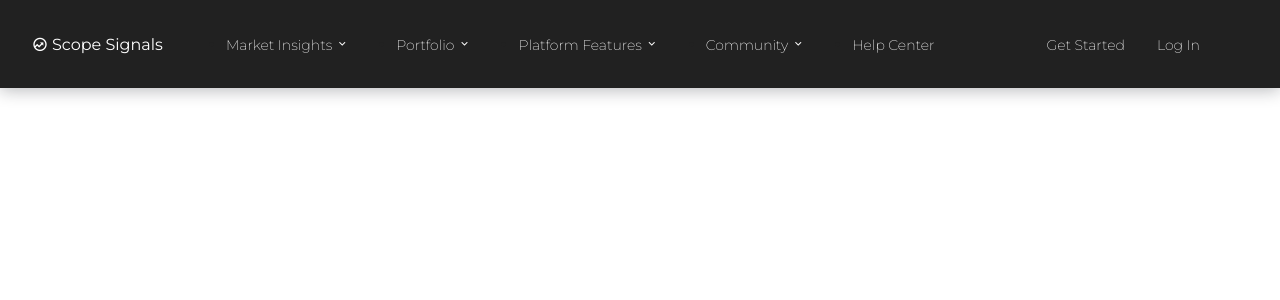
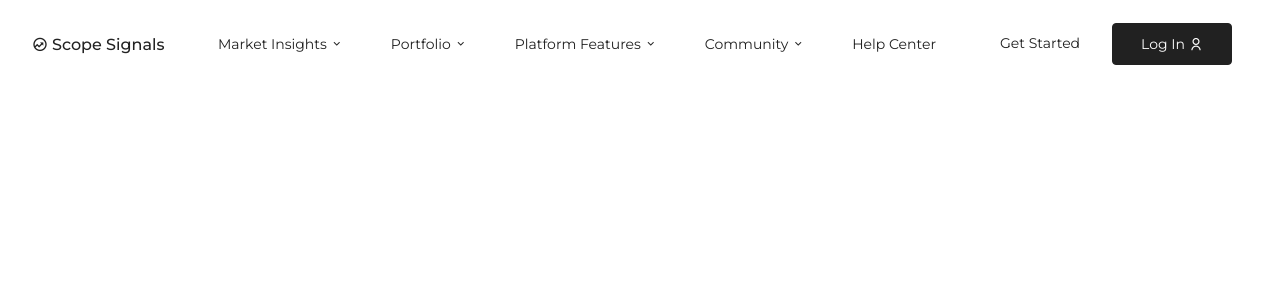
Before and after one commit to AnyegaAlex/SignalScopeLimited, a Django app: page /landing_page/ in a window 1280 px wide. Shown: the top 300 px of the page. Run offline with Django 5.2, Linux system fonts and the light colour scheme; some libraries are stand-ins or nearby versions; some web fonts are replaced.

Commit message:
styled the nav cta buttons

```diff
--- a/landing_page/static/landing_page/css/landing_page.css
+++ b/landing_page/static/landing_page/css/landing_page.css
@@ -1,6 +1,6 @@
 *{
+  padding: 0;
   margin: 0;
-    padding: 0;
   box-sizing: border-box;
   font-family: "Montserrat", system-ui;
   scroll-behavior: smooth;
@@ -9,6 +9,7 @@
 body{
   background-color: var(--white);
   color: var(--beautiful-grey);
+  z-index: 1000;
 }
 
 :root{
@@ -38,6 +39,7 @@ body{
   --white:#fff;
   --darker-white:hsla(0, 0%, 100%, 0.404);
   --header-height:3.5rem;
+  --pink: #ff90e8;
 
 }
 
@@ -80,8 +82,8 @@ body{
   top: 0;
   left: 0;
   width: 100%;
-    background-color: var(--beautiful-grey);
-    box-shadow: 0 2px 16px hsla(220, 32%, 8%, .3);
+  /*background-color: var(--beautiful-grey);*/
+  /*box-shadow: 0 2px 16px hsla(220, 32%, 8%, .3);*/
   z-index: 100;
   display: flex;
   justify-content: space-between;
@@ -98,11 +100,11 @@ body{
 }
 
 .nav__logo {
-    color: var(--white);
+  color: var(--beautiful-grey);
   display: flex;
   align-items: center;
   column-gap: .25rem;
-    font-weight: 400;
+  font-weight: 500;
   margin-left: 2rem;
   text-decoration: none;
 }
@@ -151,52 +153,31 @@ body{
 
 .nav__menu{
   flex: -1;
-      margin-right: 5rem;
+  margin-right: 3rem;
   /*margin-left: 5rem;*/
   align-items: center;
-  }
-
-
-  /* Navigation for mobile devices */
-  @media screen and (max-width: 1118px) {
-    .nav__menu {
-      position: absolute;
-      left: 0;
-      top: 2.5rem;
-      width: 100%;
-      height: calc(100vh - 3.5rem);
-      overflow: auto;
-      pointer-events: none;
-      opacity: 0;
-      transition: top .7s, opacity .3s;
-      flex: 1; /*Take up remaining space */
-      text-align: center; /* Center the dropdowns */
-    }
-    .nav__menu::-webkit-scrollbar {
-      width: 0;
-    }
-
-    .nav__list {
-      background-color: var(--beautiful-grey);
-      padding-top: 1rem;
-      align-self: start;
-    }
+  list-style: none;
+  z-index: 10000;
 }
 
 .nav__link {
-    color: var(--white);
-    background-color: var(--beautiful-grey);
-    font-weight: 260;
+  color: var(--beautiful-grey);
+  /*background-color: var(--beautiful-grey);*/
+  font-weight: 400;
   font-size: 14px;
   padding: 1.25rem 1.5rem;
   display: flex;
   justify-content: space-between;
   align-items: center;
   transition: background-color .7s;
+  justify-content: center;
   text-decoration: none;
+  list-style: none;
+  z-index: 1;
 }
 
 .nav__link:hover {
+  color:var(--pink);
   background-color: var(--secondary-color);
 }
 
@@ -221,6 +202,8 @@ body{
 .dropdown__item {
   cursor: pointer;
   position: relative;/**/
+  list-style: none;
+  z-index: 1;
 }
 
 .dropdown__arrow {
@@ -287,24 +272,191 @@ body{
 }
 
 .dropdown__sublink {
-    background-color: var(--bg-color);
+  background-color: var(--red-color);
 }
 
 /* CTA Buttons */
 .nav__cta {
   display: flex;
-      justify-content: end;
+  justify-content: center;
   gap: 2rem; /* Space between CTA buttons */
-      margin-left: 4rem;
-      align-items: end;
+  margin-left: 1rem;
+  align-items: center;
+  list-style: none;
+}
+
+
+/*=====CTA BUTTONS===*/
+/*get__started__button styling*/
+.get__started__button{
+  border: none;
+  background: none;
+  cursor: pointer;
+}
+
+.get__started__button span {
+  padding-bottom: 7px;
+  line-height: 1.6rem;
+
+}
+
+.get__started__button svg {
+  transform: translateX(-8px);
+  transition: all 0.3s ease;
+}
+
+.get__started__button:hover svg {
+  transform: translateX(0);
+}
+
+.get__started__button:active svg {
+  transform: scale(0.9);
+}
+
+.hover-underline-animation {
+  position: relative;
+  color: black;
+  padding-bottom: 20px;
+}
+
+.hover-underline-animation:after {
+  position: absolute;
+  width: 100%;
+  transform: scaleX(0);
+  height: 2px;
+  bottom: 0;
+  left: 0;
+  background-color: #000000;
+  transform-origin: bottom right;
+  transition: transform 0.25s ease-out;
+  content: "";
+}
+
+.get__started__button:hover .hover-underline-animation:after {
+  transform-origin: bottom left;
+  transform: scaleX(1);
+}
+
+/*login__button*/
+#login__button{
+  color:var(--white);
+  cursor: pointer;
+  border: 1px solid var(--beautiful-grey);
+  border-radius: 4px;
+  padding: 0.8em 2em;
+  background: var(--beautiful-grey);
+  transition: 0.2s;
+}
+
+#login__button:hover {
+  color: var(--hover-text);
+  transform: translate(0.25rem, 0.25rem);
+  background: var(--pink);
+  box-shadow: 0.25rem 0.25rem var(--primary-color);
+}
+
+#login__button:active {
+  transform: translate(0);
+  box-shadow: none;
+}
+
+
+#backgroundCanvas {
+  position: absolute;
+  top: 0;
+  left: 0;
+  z-index: -1000; /* Place the canvas behind the other elements */
+  clip-path: polygon(0 0, 100% 0, 100% 50%, 0 96%);
+  height: 100%;
+  width: 100%;
+}
+
+
+/*MEDIA Querries*/
+/* Navigation for mobile devices */
+@media screen and (max-width: 1000px) {
+.nav__menu {
+  position: absolute;
+  left: 0;
+  top: 2.5rem;
+  width: 100%;
+  height: calc(100vh - 3.5rem);
+  overflow: auto;
+  pointer-events: none;
+  opacity: 0;
+  transition: top .7s, opacity .3s;
+  flex: 1; /*Take up remaining space */
+  text-align: center; /* Center the dropdowns */
+  z-index: 100;
+}
+
+.nav__menu::-webkit-scrollbar {
+  width: 0;
+  z-index: 100;
+}
+
+.nav__list {
+  /*background-color: var(--beautiful-grey);*/
+  padding-top: 1rem;
+  align-self: start;
+  list-style: none;
+  z-index: 1;
+}
 
 }
 
 
+/*=============== BREAKPOINTS
+/* For small devices */
+/*@media screen and (max-width: 340px) {
+  /*container 1 that should be changed*/
+    /*.container {
+      margin-inline: 1rem;
+      flex: 1;
+    }*/
 
-  /*=============== BREAKPOINTS ===============*/
-  /* For small devices */
-  @media screen and (max-width: 340px) {
+   /* .nav__link {
+      padding-inline: 1rem;
+    }
+
+    /*second nav that needs changing*/
+   /* .nav{
+      display: inline-block;
+    }
+    /* CTA Buttons */
+  /*  .nav__cta {
+            flex-direction: column;
+            gap: 1rem; /* Space between CTA buttons */
+           /* margin-left: 0;
+            justify-self: start;
+            align-items: center;
+    }
+
+  }
+
+
+/*devices smaller than laptop*/
+@media screen and (max-width: 900px) {
+  .nav__data {
+    flex-grow: 1; /* Allow dropdowns to use available space */
+    align-items: center;
+    margin-top: 0.5rem;
+    justify-content: space-between;
+    z-index: 1;
+  }
+
+  .container {
+    margin-inline: 1rem;
+    flex: 1;
+  }
+
+  .nav__cta {
+    flex-direction: column;
+    gap: 1rem; /* Space between CTA buttons */
+    margin-left: 0;
+    justify-self: start;
+    align-items: center;
+  }
 /*container 1 that should be changed*/
 .container {
   margin-inline: 1rem;
@@ -381,20 +514,26 @@ body{
     display: flex;
     justify-content: space-between;
   }
+
   .nav__toggle {
     display: none;
   }
+
   .nav__list {
     height: 100%;
     display: flex;
     column-gap: 3rem;
+    z-index: 1;
+    justify-content: center;
+    align-items: center;
   }
+
   .nav__link {
     height: 100%;
     padding: 0;
-      justify-content: initial;
     column-gap: .25rem;
   }
+
   .nav__link:hover {
     background-color: transparent;
   }
--- a/landing_page/static/landing_page/js/landing_page.js
+++ b/landing_page/static/landing_page/js/landing_page.js
@@ -12,3 +12,36 @@ const showMenu = (toggleId, navId) =>{
  }
 
  showMenu('nav-toggle','nav-menu')
+
+
+var canvas = document.getElementById('backgroundCanvas');
+var ctx = canvas.getContext('2d');
+
+function resizeCanvas() {
+    canvas.width = window.innerWidth;
+    canvas.height = window.innerHeight;
+}
+
+resizeCanvas();
+window.addEventListener('resize', resizeCanvas);
+
+let gradient = ctx.createLinearGradient(0, 0, canvas.width, canvas.height);
+let color1 = { r: 255, g: 95, b: 109 }; // Soft Sunrise
+let color2 = { r: 6, g: 195, b: 113 }; // Soft Sunrise
+
+function updateGradient() {
+    gradient = ctx.createLinearGradient(0, 0, canvas.width, canvas.height);
+    gradient.addColorStop(0, `rgba(${color1.r}, ${color1.g}, ${color1.b}, 1)`);
+    gradient.addColorStop(1, `rgba(${color2.r}, ${color2.g}, ${color2.b}, 1)`);
+    ctx.fillStyle = gradient;
+    ctx.fillRect(0, 0, canvas.width, canvas.height);
+}
+
+function animate() {
+    color1.r = (Math.sin(Date.now() * 0.001) + 1) * 127; // Color changing logic
+    color2.b = (Math.cos(Date.now() * 0.001) + 1) * 127;
+    updateGradient();
+    requestAnimationFrame(animate);
+}
+
+animate();
--- a/landing_page/templates/landing_page/index.html
+++ b/landing_page/templates/landing_page/index.html
@@ -27,11 +27,10 @@
     <link rel="stylesheet" href="https://fonts.googleapis.com/css2?family=Material+Symbols+Outlined:opsz,wght,FILL,GRAD@20..48,100..700,0..1,-50..200" />
     <link rel="stylesheet" type="text/css" href="{% static 'landing_page/css/landing_page.css' %}">
     <link href="https://cdn.jsdelivr.net/npm/remixicon@3.2.0/fonts/remixicon.css" rel="stylesheet">
-   <!-- <script src="{% static 'landing_page/js/landing_page.js' %}"></script> -->
-    <title>Scope Signal</title>
+   <title>Scope Signal</title>
 </head>
 <body>
-    <canvas id="canv" height="100%" width="100%"></canvas>
+    <!--<canvas id="backgroundCanvas"></canvas>-->
     <header class="header">
         <nav class="nav container">
             <div class="nav__data">
@@ -88,10 +87,13 @@
                             <li><a href="#" class="dropdown__link"><i class="ri-trophy-line"></i> Top Performers</a></li>
                         </ul>
                     </li>
-                    <li><a href="#" class="nav__link">Help Center</a></li>
+                    <li class="nav__link"><a href="#" class="nav__link">Help Center</a></li>
                     <ul class="nav__cta">
-                        <li><a href="#" class="nav__link">Get Started</a></li>
-                        <li><a href="#" class="nav__link">Log In</a></li>
+                        <li class="get__started__button">
+                            <span class="hover-underline-animation">
+                                <a href="#" class="nav__link" id="get__started__button">Get Started</a></li>
+                            </span>
+                        <li><a href="#" class="nav__link" id="login__button">Log In <i class="ri-user-line"></i></a></li>
                     </ul>
                 </ul>
             </div>
@@ -99,6 +101,7 @@
     </header>
     <main>
     </main>
+<script src="https://cdnjs.cloudflare.com/ajax/libs/gsap/3.11.4/gsap.min.js"></script>
 <script src="https://kit.fontawesome.com/f8e1a90484.js" crossorigin="anonymous"></script>
 <script src="{% static 'landing_page/js/landing_page.js' %}"></script>
 </body>
```
Also changed, not shown: other parts of landing_page/static/landing_page/css/landing_page.css (+13 -30 lines). Lines whose indentation alone changed are shown as unchanged.
